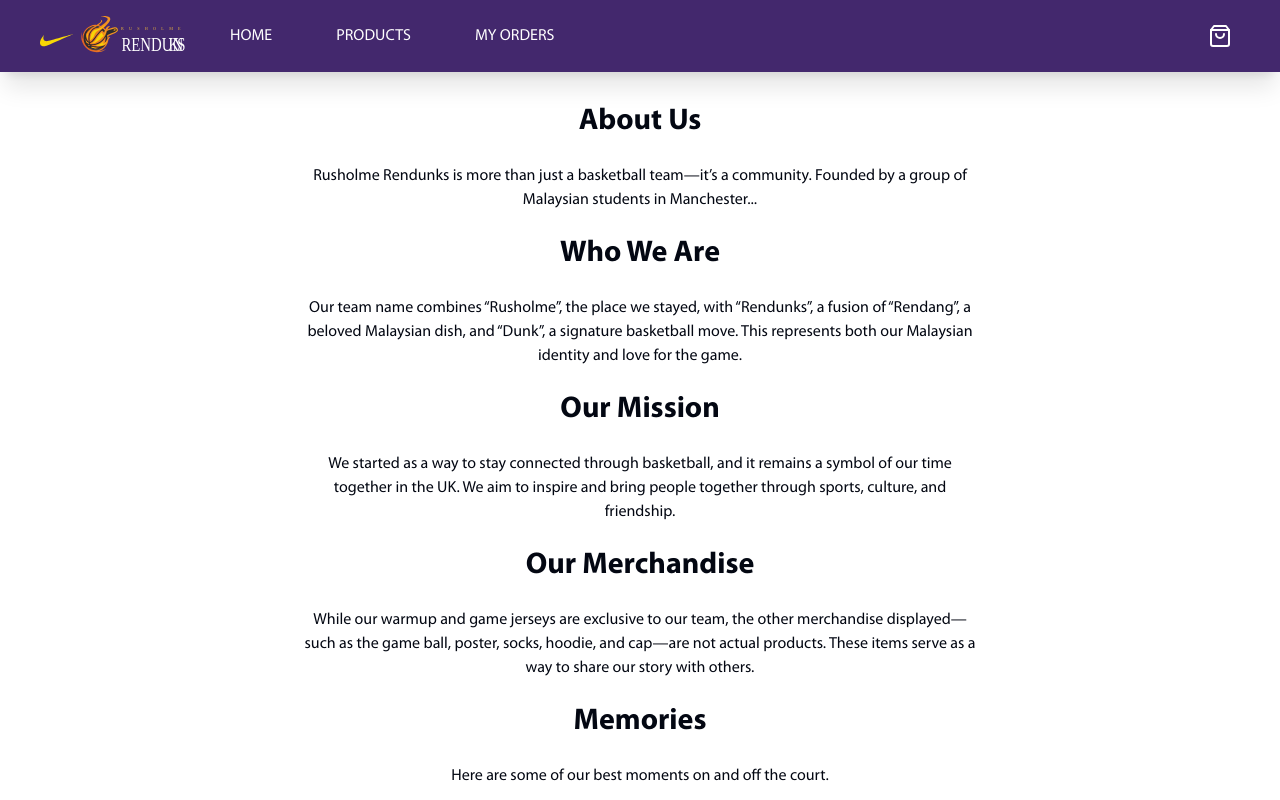
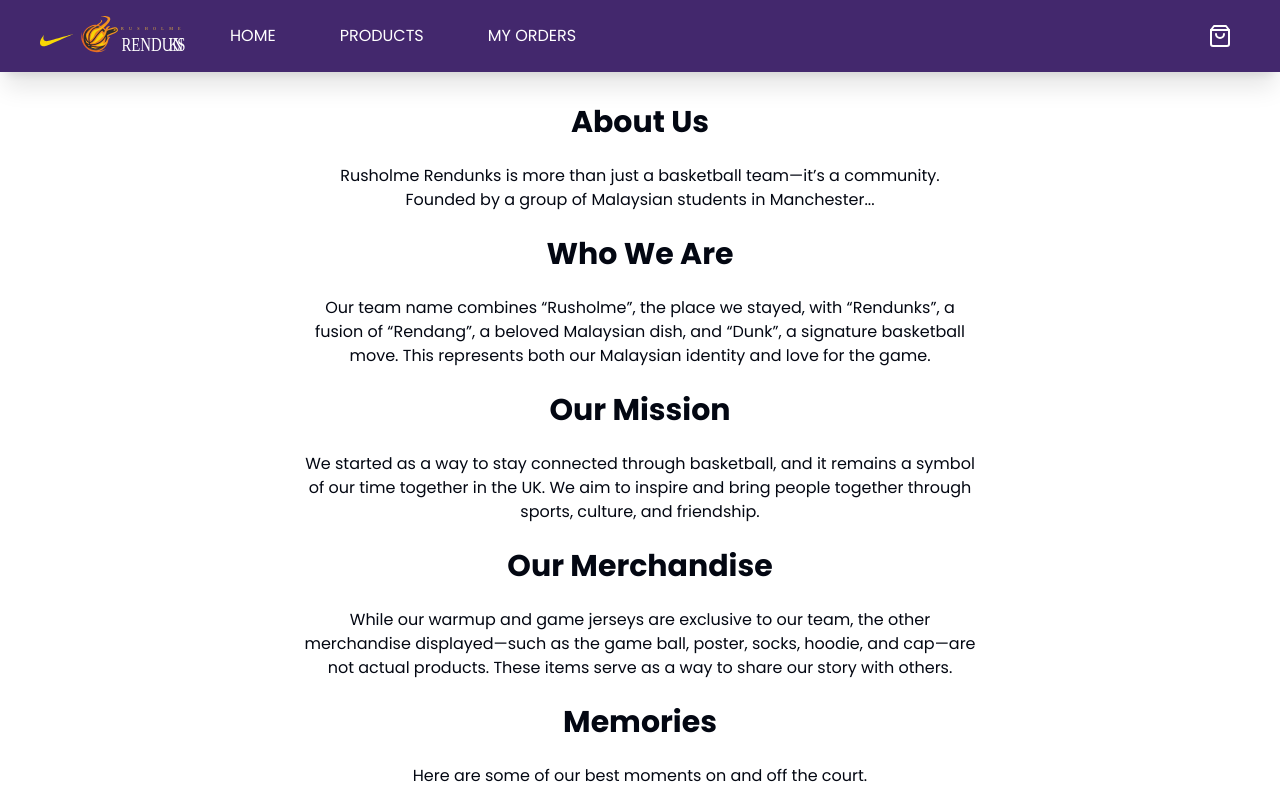
Before and after one commit to azibbrrrrr/swishfit, a Next.js app: page /about in a window 1280 px wide. Shown: the top 800 px of the page. Built offline with nearby package versions, Linux system fonts and the light colour scheme.

Commit message:
Changes default font to poppins

```diff
--- a/src/app/(customerFacing)/page.tsx
+++ b/src/app/(customerFacing)/page.tsx
@@ -46,7 +46,7 @@ export default function HomePage() {
             <h1 className="font-changa text-5xl md:text-6x ">
               UNLEASH THE DUNK. <br /> GEAR UP WITH RENDUNKS.
             </h1>
-            <button className="bg-yellow-400 text-black px-6 py-2 mt-4 font-myriad font-bold text-2xl">
+            <button className="bg-yellow-400 text-black px-6 py-2 mt-4 font-bold text-2xl">
               SHOP NOW
             </button>
           </div>
@@ -75,10 +75,10 @@ function ProductGridSection({
   return (
     <div className="space-y-4 px-8 py-6 max-w-[1350px] mx-auto">
       <div className="flex items-center gap-4">
-        <h2 className="uppercase font-changa text-2xl">{title}</h2>
+        <h2 className="uppercase font-bold text-2xl">{title}</h2>
         <Button variant="outline" asChild>
           <Link href="/products" className="space-x-2 flex items-center">
-            <span className="font-changa text-lg">View All</span>
+            <span className="text-lg">View All</span>
             <ArrowRight className="size-4" />
           </Link>
         </Button>
--- a/src/app/globals.css
+++ b/src/app/globals.css
@@ -85,7 +85,7 @@ body {
 }
 
 body {
-  font-family: 'MyriadPro', sans-serif;
+  font-family: 'Poppins', sans-serif;
 }
 
 @layer base {
--- a/src/app/layout.tsx
+++ b/src/app/layout.tsx
@@ -1,5 +1,5 @@
 import type { Metadata } from 'next';
-import { Geist, Geist_Mono } from 'next/font/google';
+import { Geist, Geist_Mono, Poppins } from 'next/font/google';
 import './globals.css';
 import ToasterProvider from '@/lib/providers/ToasterProvider';
 
@@ -11,6 +11,12 @@ const geistSans = Geist({
 const geistMono = Geist_Mono({
   variable: '--font-geist-mono',
   subsets: ['latin'],
+});
+
+const poppins = Poppins({
+  subsets: ['latin'],
+  variable: '--font-poppins',
+  weight: ['300', '400', '500', '600', '700'],
 });
 
 export const metadata: Metadata = {
@@ -26,7 +32,7 @@ export default function RootLayout({
   return (
     <html lang="en" suppressHydrationWarning>
       <body
-        className={`bg-background min-h-screen ${geistSans.variable} ${geistMono.variable} antialiased pt-16`}
+        className={`bg-background min-h-screen ${geistSans.variable} ${geistMono.variable} ${poppins.variable} antialiased pt-16`}
       >
         <ToasterProvider />
         {children}
--- a/src/components/Nav.tsx
+++ b/src/components/Nav.tsx
@@ -92,7 +92,7 @@ export function NavLink(props: Omit<ComponentProps<typeof Link>, 'className'>) {
     <Link
       {...props}
       className={cn(
-        'block md:uppercase font-myriad px-4 py-2 md:py-6 md:hover:bg-white md:hover:text-[#43286D] focus-visible:bg-secondary focus-visible:text-[#43286D]',
+        'block md:uppercase px-4 py-2 md:py-6 md:hover:bg-white md:hover:text-[#43286D] focus-visible:bg-secondary focus-visible:text-[#43286D]',
         pathname === props.href,
       )}
     />
--- a/src/components/ProductCard.tsx
+++ b/src/components/ProductCard.tsx
@@ -36,8 +36,8 @@ export function ProductCard({
           height={200}
           className="w-full max-w-[1000px]"
         />
-        <p className="font-myriad text-lg mt-2">{name}</p>
-        <p className="font-myriad text-lg font-bold">
+        <p className=" text-md mt-2">{name}</p>
+        <p className=" text-md font-semibold">
           {formatCurrency(priceInCents / 100)}
         </p>
       </div>
--- a/tailwind.config.ts
+++ b/tailwind.config.ts
@@ -10,10 +10,11 @@ export default {
   theme: {
   	extend: {
 		fontFamily: {
-			'sans': ['MyriadPro', 'sans-serif'],
+			'sans': ['Poppins', 'sans-serif'],
 			'changa': ['ChangaOne', 'sans-serif'],
 			'nhl': ['NHLEVan', 'serif'],
 			'myriad': ['MyriadPro', 'sans-serif'],
+			'poppins': ['Poppins', 'sans-serif'],
 		},
   		colors: {
   			background: 'hsl(var(--background))',
```
